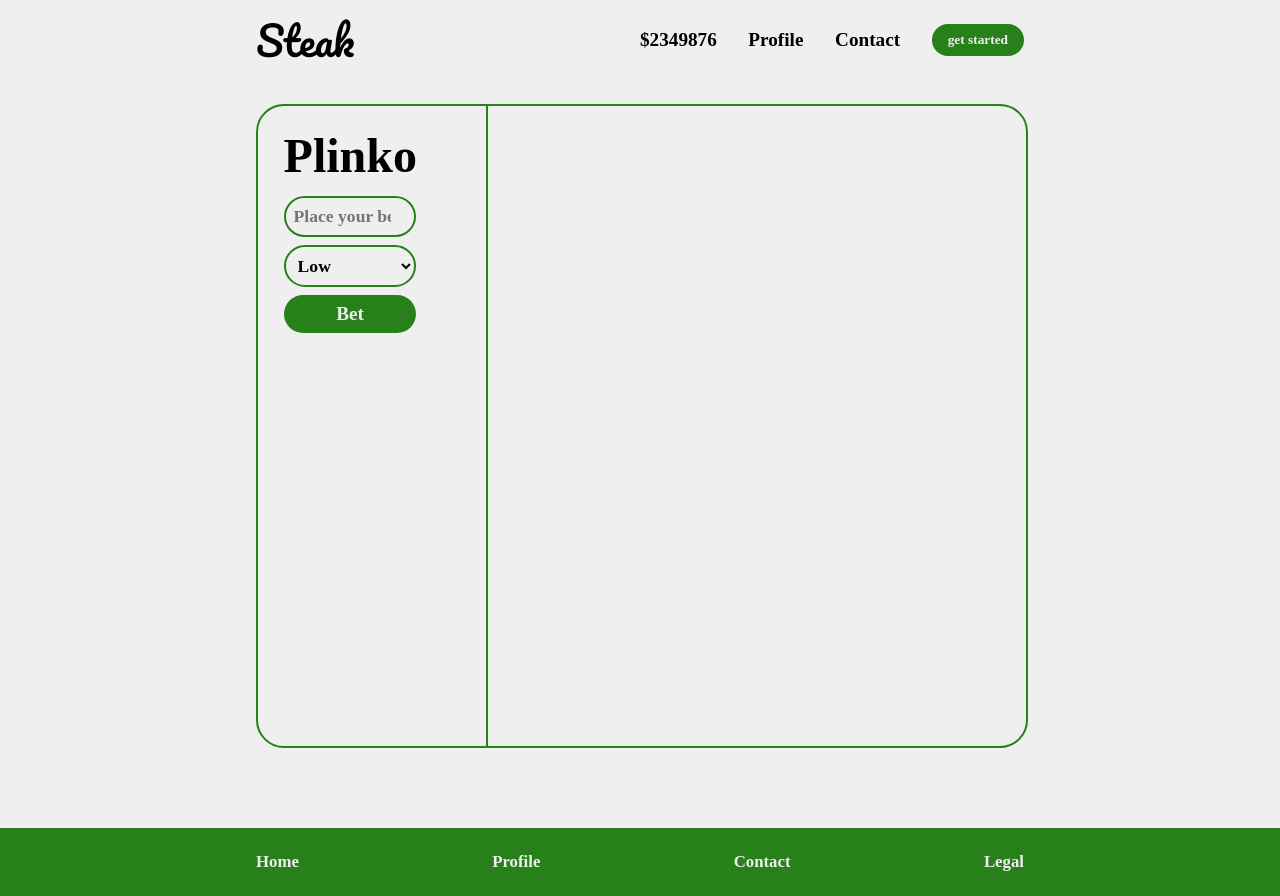
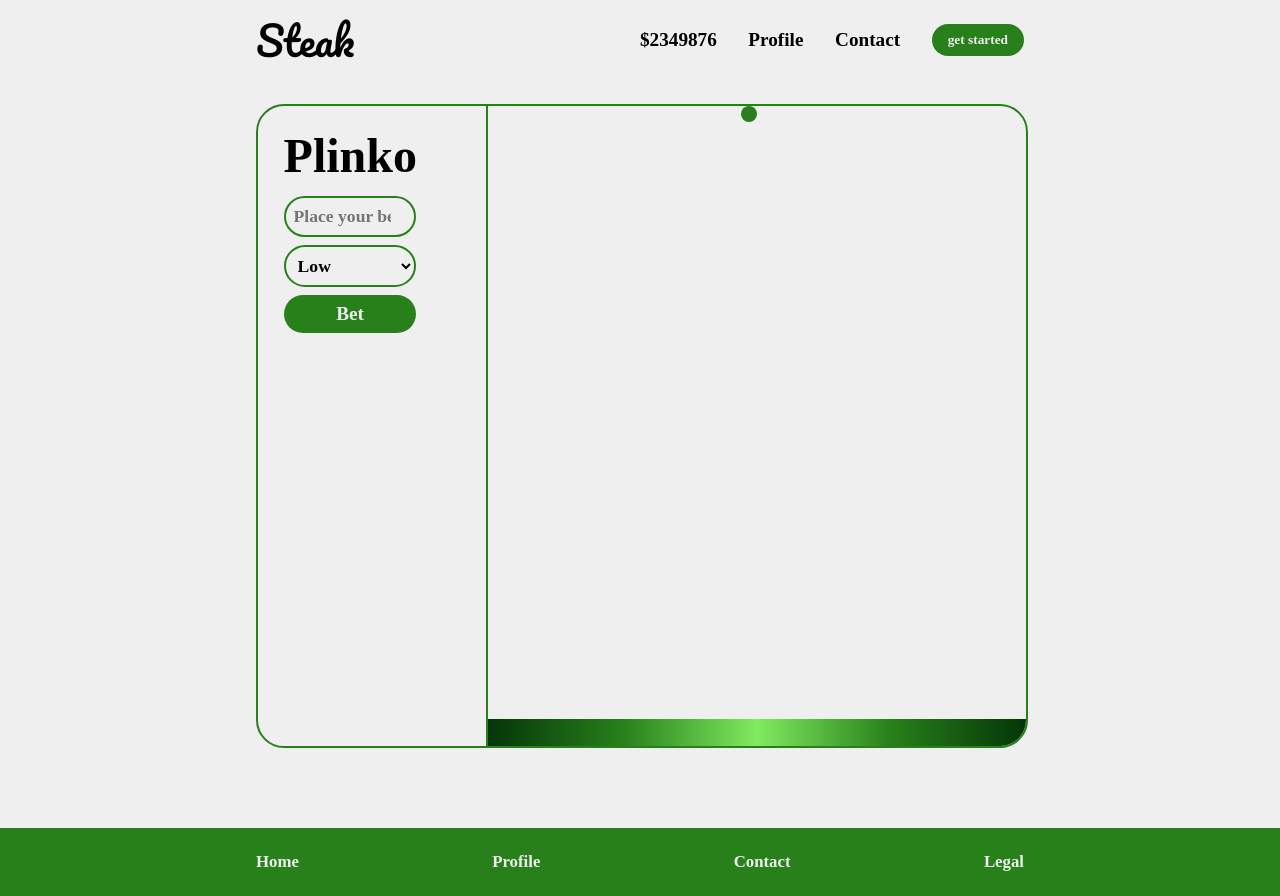
Before and after one commit to czett/steak, a Flask app: page /plinko in a window 1280 px wide. Run offline with Flask 3, Linux system fonts and the light colour scheme; some web fonts are replaced.

```diff
--- a/static/base.css
+++ b/static/base.css
@@ -284,3 +284,26 @@ button{
     aspect-ratio: 5;
     font-size: 1.2rem;
 }
+
+.game-screen .canvas{
+    width: 70%;
+    height: 100%;
+    position: relative;
+}
+
+.game-screen .canvas .gradient{
+    position: absolute;
+    inset: auto auto 0 0;
+    width: 100%;
+    aspect-ratio: 20;
+    background: linear-gradient(to right, var(--tr), var(--pr), var(--ac), var(--pr), var(--tr));
+}
+
+.game-screen .canvas .ball{
+    position: absolute;
+    inset: 0vh 50% auto auto;
+    aspect-ratio: 1;
+    width: 2vh;
+    border-radius: 50%;
+    background-color: var(--pr);
+}
--- a/templates/base.html
+++ b/templates/base.html
@@ -6,6 +6,7 @@
     <title>steak, not stake</title>
     <link rel="stylesheet" href="https://fonts.googleapis.com/css2?family=Material+Symbols+Outlined:opsz,wght,FILL,GRAD@20..48,100..700,0..1,-50..200" />
     <link rel="stylesheet" href="{{url_for('static', filename='base.css')}}">
+    <script src="{{url_for('static', filename='script.js')}}" defer></script>
 </head>
 <body>
     {% block navbar %}
--- a/templates/plinko.html
+++ b/templates/plinko.html
@@ -5,18 +5,20 @@
 <div class="game-screen">
     <div class="controls">
         <h1>Plinko</h1>
-
         <form>
-            <input type="number" placeholder="Place your bet:">
-            <select name="plinko-risk" id="plinko-risk">
+            <input type="number" id="plinko-bet" placeholder="Place your bet:">
+            <select name="plinko-risk" id="plinko-risk" required>
                 <option value="1" selected>Low</option>
                 <option value="2">Medium</option>
                 <option value="4">High</option>
             </select>
-            <button>Bet</button>
+            <button type="submit" onfocus="plinko()">Bet</button>
         </form>
     </div>
-    <div class="canvas"></div>
+    <div class="canvas">
+        <div class="ball"></div>
+        <div class="gradient"></div>
+    </div>
 </div>
 
 {% endblock %}
```
Also changed, not shown: static/script.js (added, +45 -0 lines).
